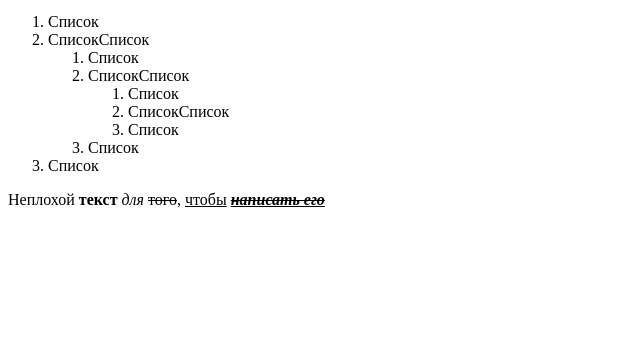
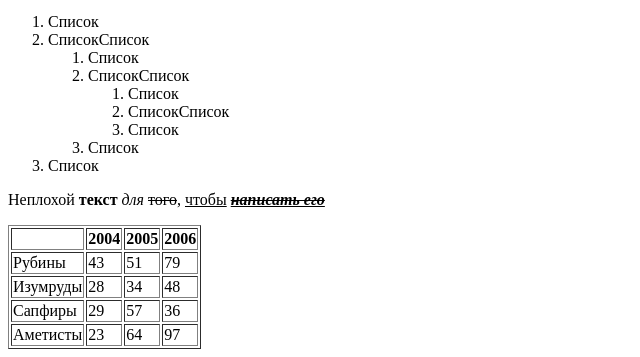
Before and after one commit to Defoxpi/site, a plain HTML site: page index.html in a window 1280 px wide. Shown: the part 789-1146 px from the top of the page, without its empty margins (0-640 px from the left). Before the commit the page ends 1014 px from the top, so only its background shows below. Drawn offline with Linux system fonts and the light colour scheme.

Commit message:
алмьаз
что-то сделал

```diff
--- a/index.html
+++ b/index.html
@@ -35,5 +35,37 @@
       <li>Список </li>
     </ol>
     <p> Неплохой <b>текст</b> <i>для</i> <s>того</s>, <u>чтобы</u> <b><i><s><u>написать его</b></i></s></u> </p>
+    <table border="1">
+     <tr>
+      <th> </th>
+      <th> 2004 </th>
+      <th> 2005 </th>
+      <th> 2006 </th>
+     </tr>
+     <tr>
+      <td>Рубины</td>
+      <td>43</td>
+      <td>51</td>
+      <td>79</td>
+     </tr>
+     <tr>
+      <td>Изумруды</td>
+      <td>28</td>
+      <td>34</td>
+      <td>48</td>
+     </tr>
+     <tr>
+      <td>Сапфиры</td>
+      <td>29</td>
+      <td>57</td>
+      <td>36</td>
+     </tr>
+     <tr>
+      <td>Аметисты</td>
+      <td>23</td>
+      <td>64</td>
+      <td>97</td>
+     </tr>
+    </table>
   </body>
 </html>
```
